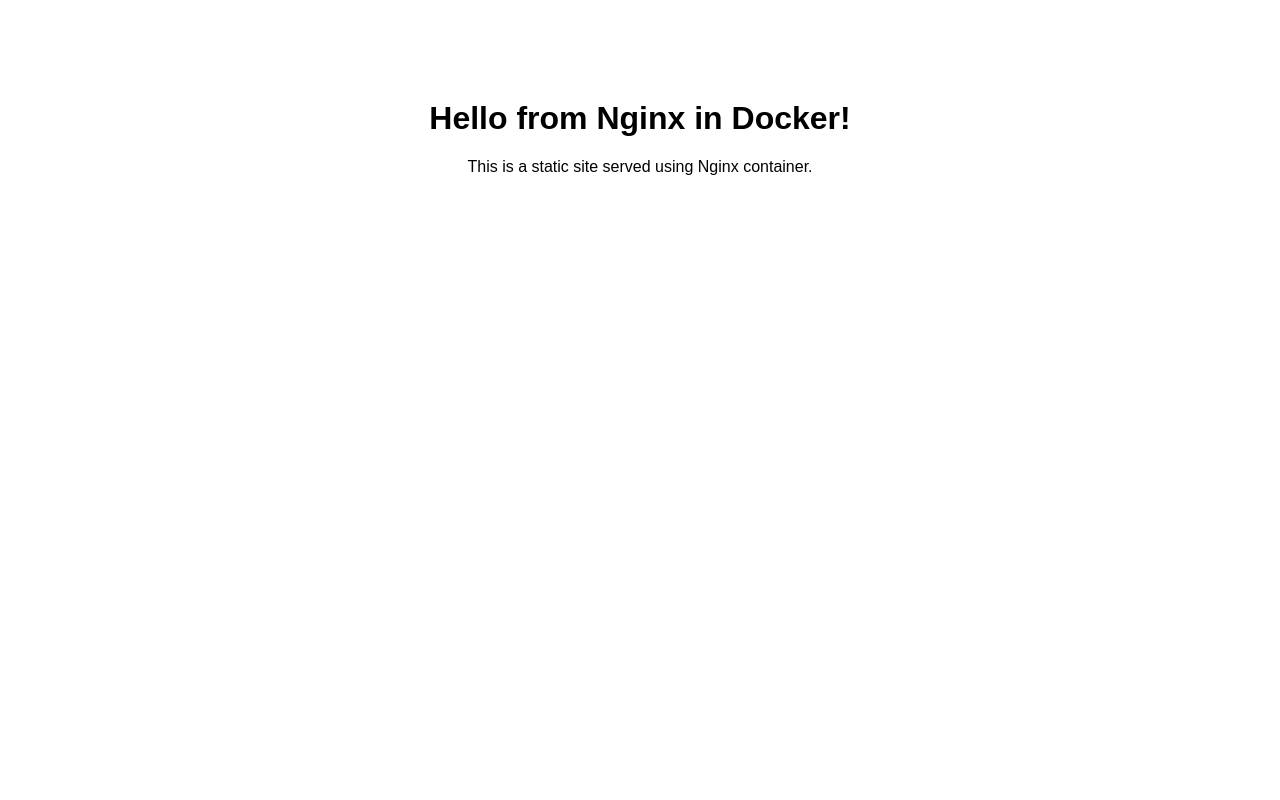
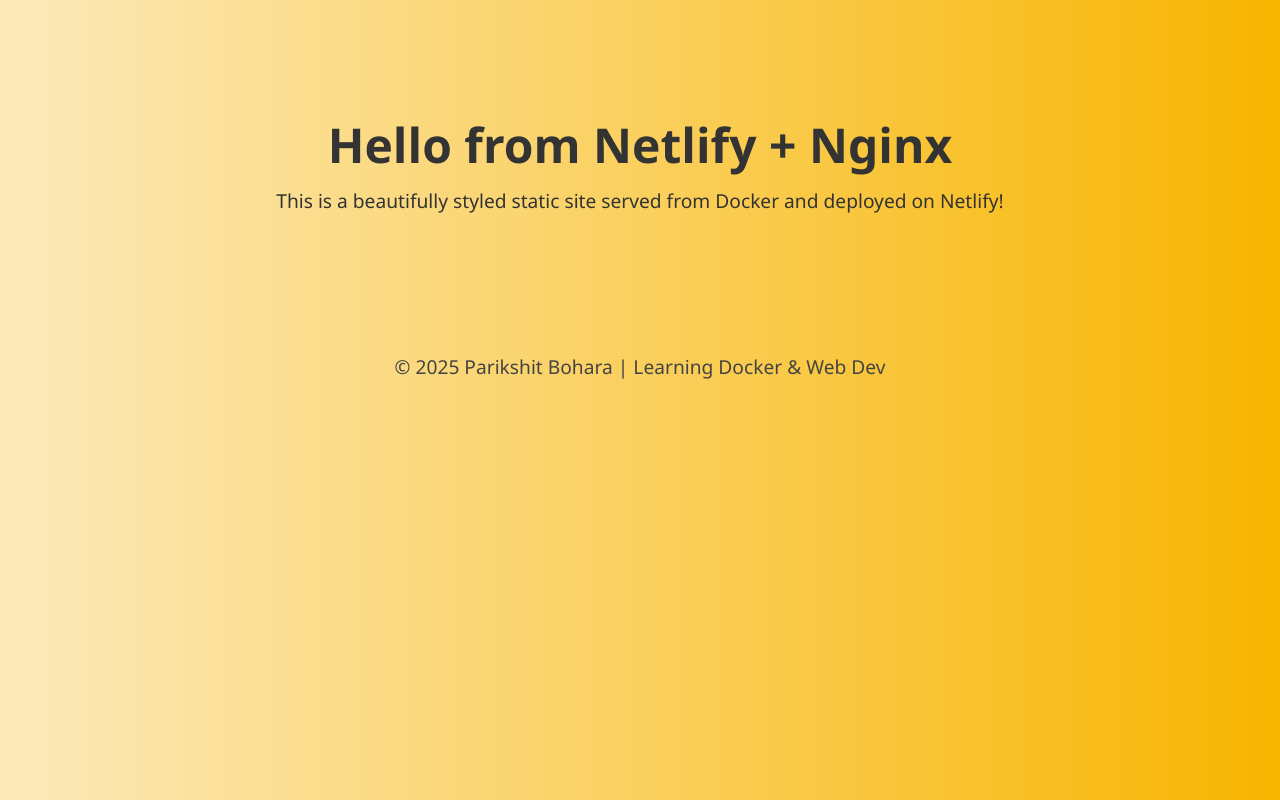
Before and after one commit to WujiTAO-codes/nginx-static-site, a plain HTML site: page index.html in a window 1280 px wide. Drawn offline with Linux system fonts and the light colour scheme.

Commit message:
Updated HTML styling and content

```diff
--- a/index.html
+++ b/index.html
@@ -1,10 +1,58 @@
 <!DOCTYPE html>
-<html>
+<html lang="en">
 <head>
-  <title>Welcome</title>
+  <meta charset="UTF-8" />
+  <meta name="viewport" content="width=device-width, initial-scale=1.0" />
+  <title>Welcome to My Site</title>
+  <style>
+    body {
+      margin: 0;
+      padding: 0;
+      font-family: 'Segoe UI', Tahoma, Geneva, Verdana, sans-serif;
+      background: linear-gradient(to right, #fceabb, #f8b500);
+      color: #333;
+      text-align: center;
+    }
+
+    header {
+      padding: 80px 20px 40px;
+    }
+
+    h1 {
+      font-size: 3rem;
+      margin-bottom: 10px;
+    }
+
+    p {
+      font-size: 1.2rem;
+      margin-top: 0;
+    }
+
+    footer {
+      margin-top: 80px;
+      font-size: 0.9rem;
+      color: #444;
+    }
+
+    @media (max-width: 600px) {
+      h1 {
+        font-size: 2.2rem;
+      }
+
+      p {
+        font-size: 1rem;
+      }
+    }
+  </style>
 </head>
-<body style="font-family:sans-serif; text-align:center; margin-top: 100px;">
-  <h1>Hello from Nginx in Docker! </h1>
-  <p>This is a static site served using Nginx container.</p>
+<body>
+  <header>
+    <h1>Hello from Netlify + Nginx</h1>
+    <p>This is a beautifully styled static site served from Docker and deployed on Netlify!</p>
+  </header>
+
+  <footer>
+    <p>© 2025 Parikshit Bohara | Learning Docker & Web Dev</p>
+  </footer>
 </body>
 </html>
```
